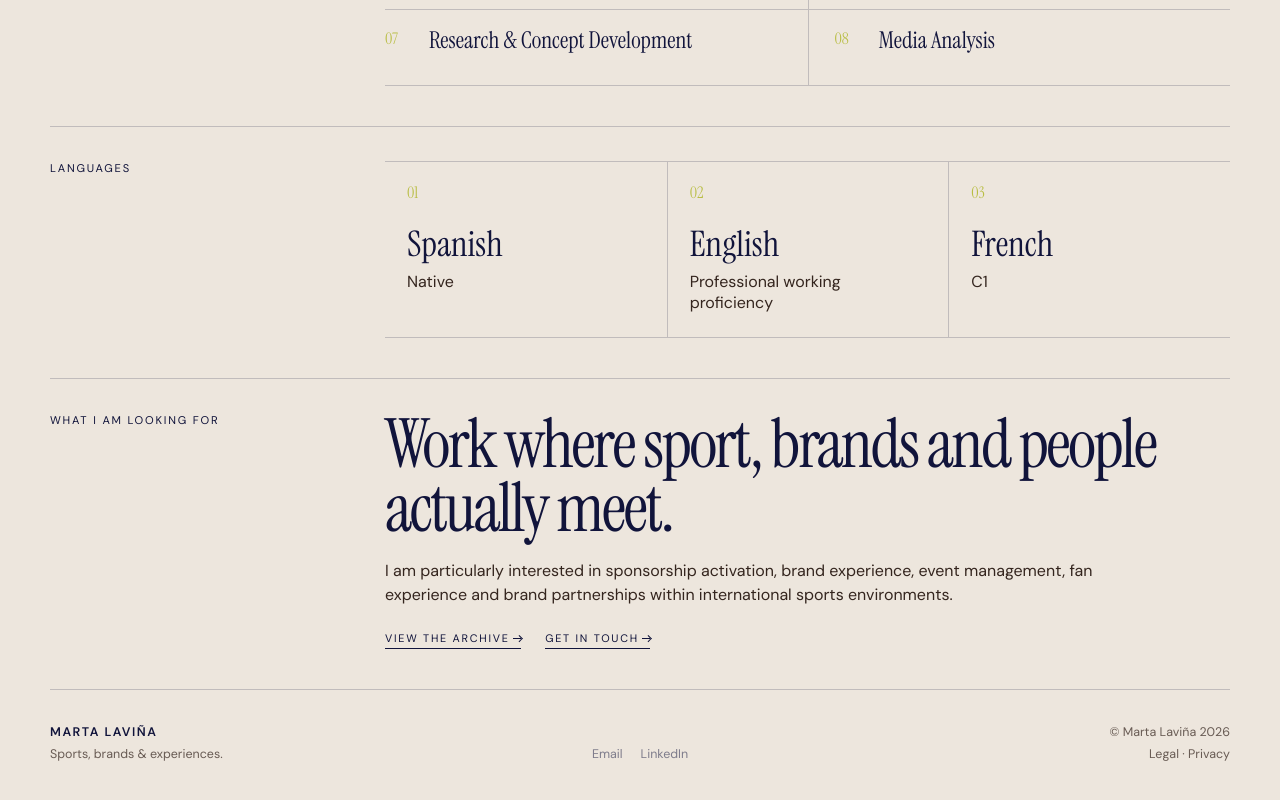
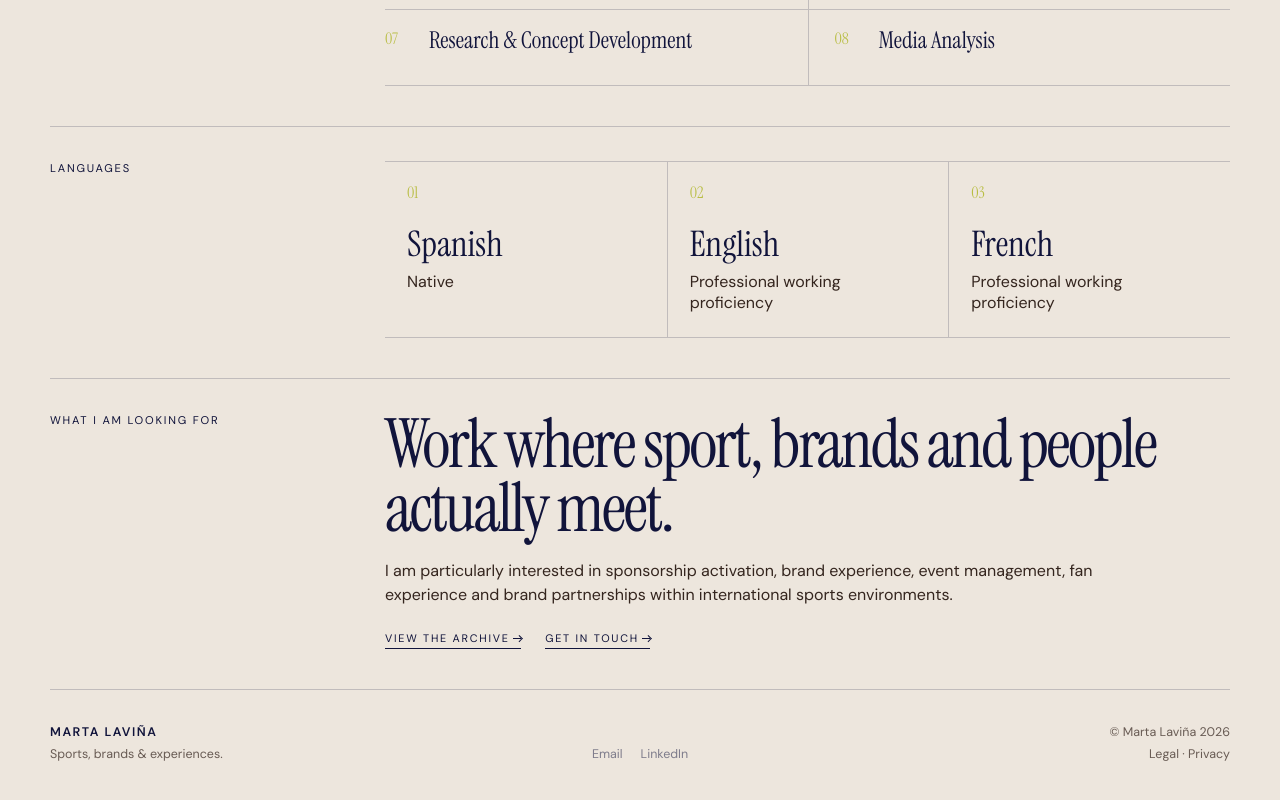
Before and after one commit to martalavina/marta-archive-portfolio, a Next.js app: page /profile in a window 1280 px wide. Shown: the part 2928-3728 px from the top of the page. Built offline with nearby package versions, Linux system fonts and the light colour scheme.

Commit message:
Remove uncertified French C1 claim

```diff
--- a/app/profile/page.js
+++ b/app/profile/page.js
@@ -157,7 +157,7 @@ export default function ProfilePage() {
         <div className="profile-language-grid">
           <div><span>01</span><h3>Spanish</h3><p>Native</p></div>
           <div><span>02</span><h3>English</h3><p>Professional working proficiency</p></div>
-          <div><span>03</span><h3>French</h3><p>C1</p></div>
+          <div><span>03</span><h3>French</h3><p>Professional working proficiency</p></div>
         </div>
       </section>
 
```
